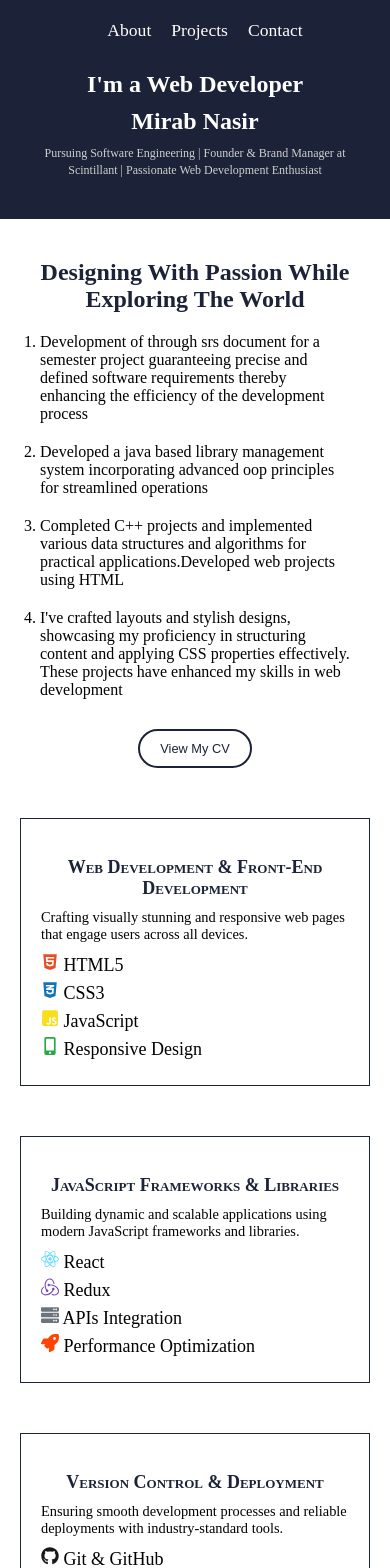
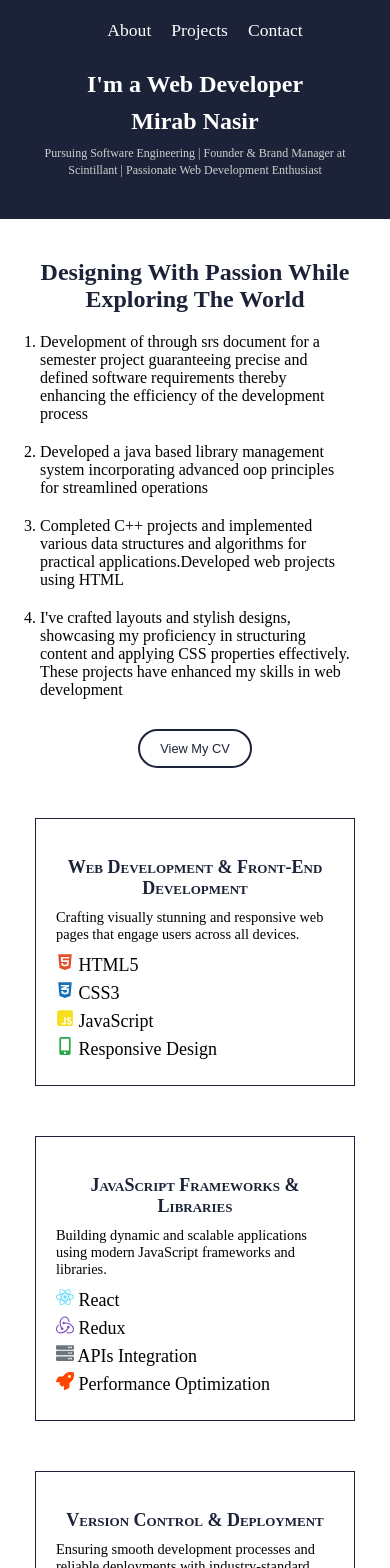
Before and after one commit to mirabnasir/React-Portfolio, a React (Vite) app: page / in a window 390 px wide. Shown: the top 1568 px of the page. Built offline with nearby package versions, Linux system fonts and the light colour scheme.

Commit message:
change some css properties

```diff
--- a/src/About.css
+++ b/src/About.css
@@ -100,7 +100,11 @@ body {
     font-size: 1.125rem;
     margin-bottom: 5px;
 }
-
+@media (max-width: 900px) {
+    .service{
+        min-width: 360px;
+    }
+}
 @media (max-width: 768px) {
     .about h1 {
         font-size: 2rem;
@@ -127,7 +131,7 @@ body {
     }
 
     .service {
-        min-width: 280px;
+        min-width: 320px;
     }
 }
 
@@ -157,7 +161,7 @@ body {
     }
 
     .service {
-        min-width: 100%;
+        min-width: 320px;
         margin :20px ;
     }
 }
--- a/src/Project.css
+++ b/src/Project.css
@@ -93,7 +93,11 @@ body {
     text-decoration: none;
     border-radius: 10px;
 }
-
+@media (max-width: 900px) {
+    .project1  {
+        min-width: 450px;
+    }
+}
 @media (max-width: 768px) {
     .projects-container {
         flex-direction: column;
@@ -102,6 +106,7 @@ body {
 
     .project1 {
         min-width: 100%;
+        padding: 0 30px 0 30px;
     }
 
     .service-box {
@@ -114,7 +119,9 @@ body {
     .project p {
         font-size: 12px;
     }
-
+    .project1 {
+        padding: 0 30px 10px 30px;
+    }
     .service-box img {
         width: 100%;
         max-width: 100%;
```
